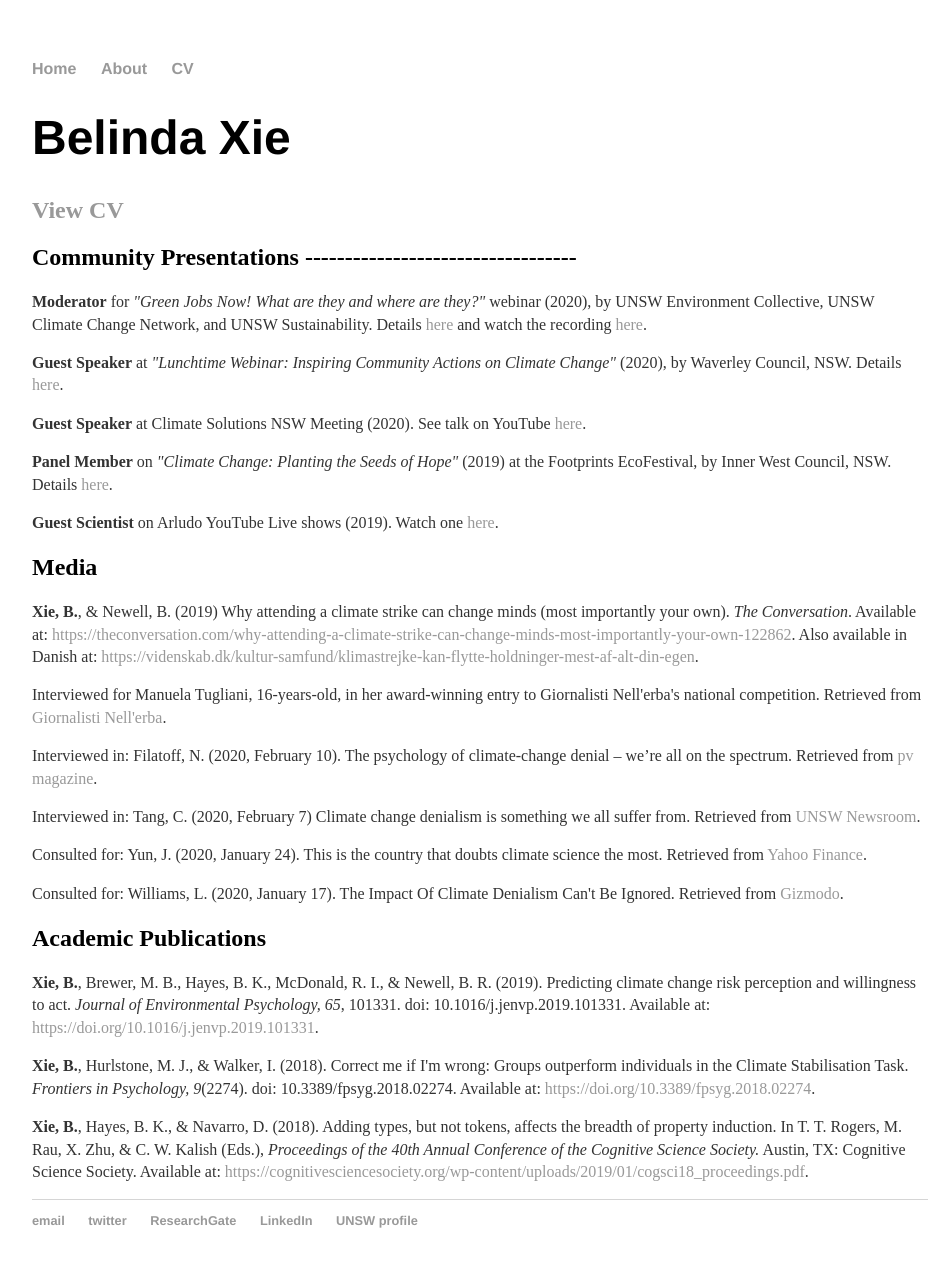
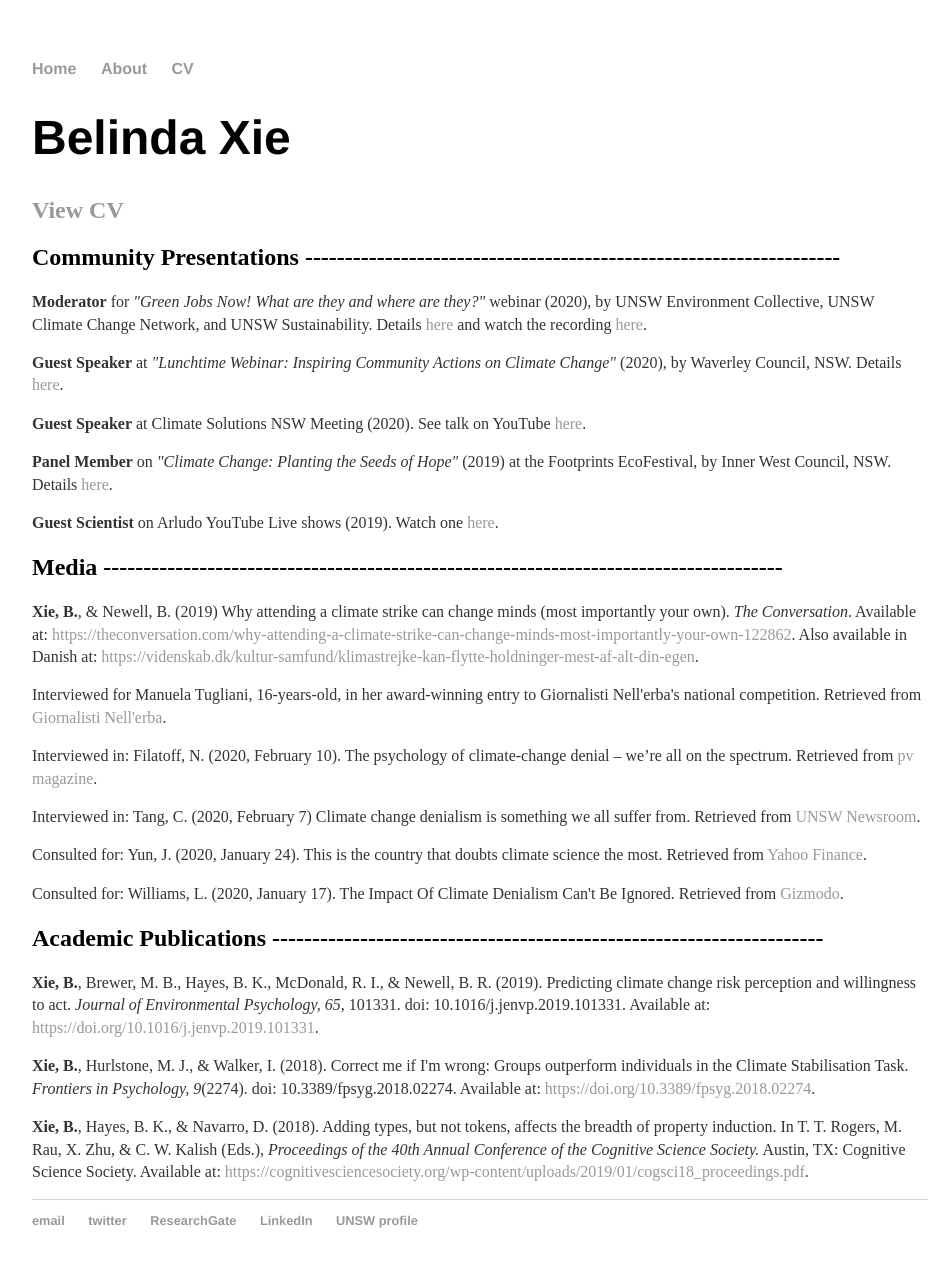
Before and after one commit to belindaxie/belindaxie.github.io, a Jekyll site: the page built from cv/index.html, in a window 1280 px wide. Shown: the whole page, without its empty margins (160-1112 px from the left). Built offline with Jekyll 4.4.1, drawn with Linux system fonts in a browser that asks for light colours.

Commit message:
added dashes in headings

```diff
--- a/cv/index.html
+++ b/cv/index.html
@@ -16,7 +16,7 @@ title: CV of Belinda Xie
 <!-- <a href="/cv/CV_BelindaXie.pdf" class="download" title="Download CV as PDF"><h2>View CV</h2></a>			 -->
 <a href="/cv/CV.pdf" class="download" title="Download CV as PDF"><h2>View CV</h2></a>
 
-<h2>Community Presentations ---------------------------------- </h2>
+<h2>Community Presentations ------------------------------------------------------------------- </h2>
 
 	<p><strong>Moderator</strong> for <em>"Green Jobs Now! What are they and where are they?"</em> webinar (2020), by UNSW Environment Collective, UNSW Climate Change Network, and UNSW Sustainability. Details <a href="https://www.eventbrite.com.au/e/green-jobs-now-what-are-they-and-where-are-they-tickets-110236075068">here</a> and watch the recording <a href="https://drive.google.com/file/d/1JJPYxx1rsS421ggE4arLyFjfEmi2Jcrg/view">here</a>.</p>
 
@@ -28,7 +28,7 @@ title: CV of Belinda Xie
 
 	<p><strong>Guest Scientist</strong> on Arludo YouTube Live shows (2019). Watch one <a href="https://www.youtube.com/watch?v=JGopOUZQSHU">here</a>.</p>
 
-<h2>Media</h2>
+<h2>Media ------------------------------------------------------------------------------------- </h2>
 
 	<p><strong>Xie, B.</strong>, & Newell, B. (2019) Why attending a climate strike can change minds (most importantly your own). <em>The Conversation</em>. Available at: <a href="https://theconversation.com/why-attending-a-climate-strike-can-change-minds-most-importantly-your-own-122862">https://theconversation.com/why-attending-a-climate-strike-can-change-minds-most-importantly-your-own-122862</a>. Also available in Danish at: <a href="https://videnskab.dk/kultur-samfund/klimastrejke-kan-flytte-holdninger-mest-af-alt-din-egen">https://videnskab.dk/kultur-samfund/klimastrejke-kan-flytte-holdninger-mest-af-alt-din-egen</a>.</p>
 
@@ -43,7 +43,7 @@ title: CV of Belinda Xie
 	<p>Consulted for: Williams, L. (2020, January 17). The Impact Of Climate Denialism Can't Be Ignored. Retrieved from <a href="https://www.gizmodo.com.au/2020/01/climate-denialism-arson-online-campaign/">Gizmodo</a>.</p>
 
 
-<h2>Academic Publications</h2>
+<h2>Academic Publications --------------------------------------------------------------------- </h2>
 
 	<p><strong>Xie, B.</strong>, Brewer, M. B., Hayes, B. K., McDonald, R. I., & Newell, B. R. (2019). Predicting climate change risk perception and willingness to act. <em>Journal of Environmental Psychology, 65</em>, 101331. doi: 10.1016/j.jenvp.2019.101331. Available at: <a href="https://doi.org/10.1016/j.jenvp.2019.101331">https://doi.org/10.1016/j.jenvp.2019.101331</a>.</p>
 
```
